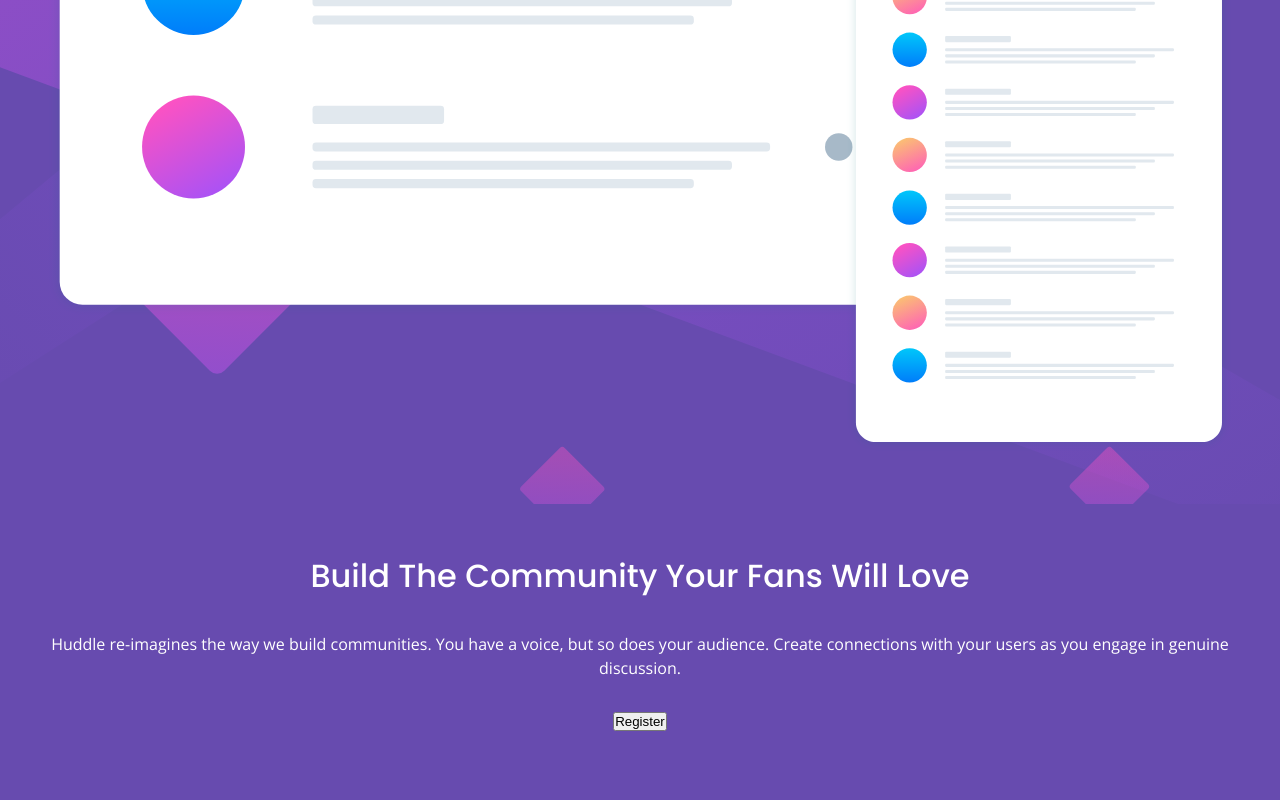
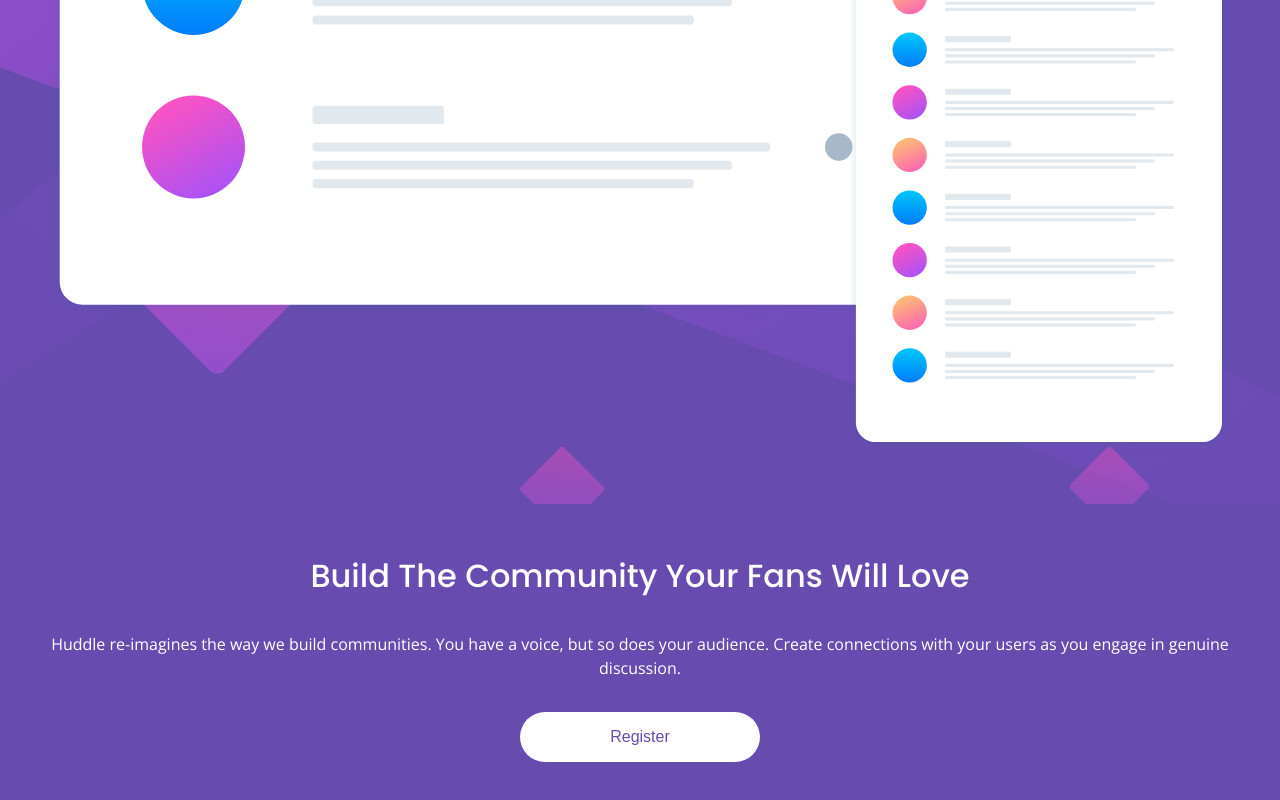
Before and after one commit to feliperossibr/huddle-landing-page, a plain HTML site: page index.html in a window 1280 px wide. Shown: the part 606-1406 px from the top of the page. Before the commit the page ends 1385 px from the top, so only its background shows below. Drawn offline with nearby package versions, Linux system fonts and the light colour scheme.

Commit message:
building button

```diff
--- a/index.html
+++ b/index.html
@@ -29,7 +29,7 @@
         Create connections with your users as you engage in genuine discussion.
       </p>
 
-      <button type="submit">
+      <button class="btn" type="submit">
         Register
       </button>
     </div>
--- a/styles/global.css
+++ b/styles/global.css
@@ -64,4 +64,24 @@ body, html {
     margin-bottom: 2rem;
   }
 
+  & > .btn {
+    color: var(--violet);
+    background-color: #ffffff;
+    cursor: pointer;
+    font-size: 1rem;
+
+    padding: 1rem;
+    border-radius: 2rem;
+
+    width: 15rem;
+    height: auto;
+
+    border: none;
+    transition: background .3s ;
+
+    &:hover {
+      background-color: var(--soft-magenta);
+      color: #ffffff;
+    }
+  }
 }
```
